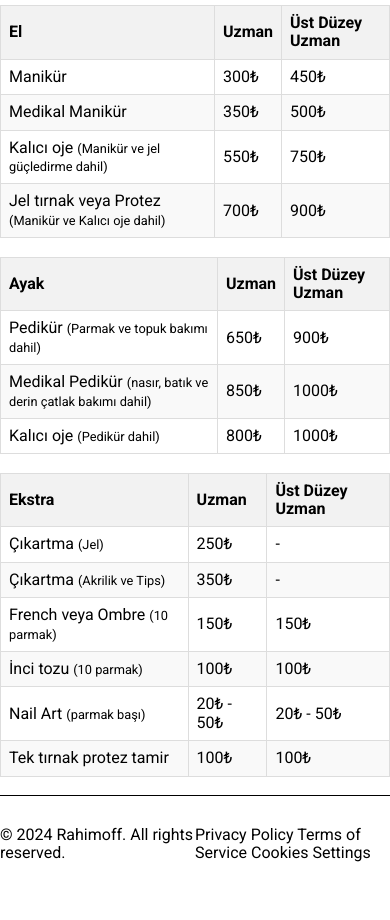
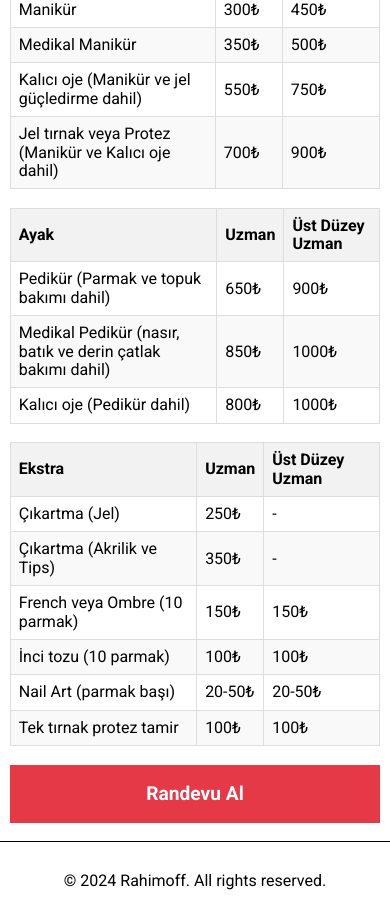
Before and after one commit to ruslanrahimov/rahimoff_nails_website_temp, a plain HTML site: page index.html in a window 390 px wide. Shown: the part 150-1070 px from the top of the page. Before the commit the page ends 1043 px from the top, so only its background shows below. Drawn offline with Linux system fonts and the light colour scheme.

Commit message:
add table generation and fetching data from json

```diff
--- a/css/style.css
+++ b/css/style.css
@@ -45,6 +45,9 @@ h1 {
   background-color: #e63948;
 }
 
+.appoint__button--mobile {
+  display: none;
+}
 .container {
   max-width: 1140px;
   margin: 0 auto;
@@ -53,10 +56,16 @@ h1 {
 .main {
   flex: 1 0 auto;
 }
+
+.copyright__block {
+  text-align: center;
+}
+
 .footer__inner {
   display: grid;
-  grid-template-columns: 1fr 1fr;
+  grid-template-columns: 1fr;
 }
+
 .footer {
   flex-shrink: 0;
   border-top: 1px solid #000;
@@ -79,3 +88,45 @@ th {
 tr:nth-child(even) {
   background-color: #f9f9f9;
 }
+
+.privacy__block {
+  display: flex;
+  justify-content: space-around;
+}
+
+@media screen and (max-width: 1210px) {
+  .container,
+  .header__nav-inner {
+    width: 90%;
+  }
+}
+@media screen and (max-width: 450px) {
+  .appoint__button--desktop {
+    display: none;
+  }
+  .appoint__button--mobile {
+    display: block;
+  }
+
+  .header__nav-inner {
+    justify-content: center;
+  }
+
+  .container {
+    width: 95%;
+  }
+
+  .appoint__button {
+    text-align: center;
+    padding: 18px 0;
+    font-size: 1.2rem;
+    font-weight: bold;
+    width: 100%;
+    margin: 0 auto;
+  }
+
+  .footer__inner {
+    grid-template-columns: 1fr;
+    gap: 20px;
+  }
+}
--- /dev/null
+++ b/data/extras.json
@@ -0,0 +1,34 @@
+{
+  "data": [
+    {
+      "service": "Çıkartma (Jel)",
+      "masterPrice": 250,
+      "topMasterPrice": null
+    },
+    {
+      "service": "Çıkartma (Akrilik ve Tips)",
+      "masterPrice": 350,
+      "topMasterPrice": null
+    },
+    {
+      "service": "French veya Ombre (10 parmak)",
+      "masterPrice": 150,
+      "topMasterPrice": 150
+    },
+    {
+      "service": "İnci tozu (10 parmak)",
+      "masterPrice": 100,
+      "topMasterPrice": 100
+    },
+    {
+      "service": "Nail Art (parmak başı)",
+      "masterPrice": "20-50",
+      "topMasterPrice": "20-50"
+    },
+    {
+      "service": "Tek tırnak protez tamir",
+      "masterPrice": 100,
+      "topMasterPrice": 100
+    }
+  ]
+}
--- /dev/null
+++ b/data/foots.json
@@ -0,0 +1,19 @@
+{
+  "data": [
+    {
+      "service": "Pedikür (Parmak ve topuk bakımı dahil)",
+      "masterPrice": 650,
+      "topMasterPrice": 900
+    },
+    {
+      "service": "Medikal Pedikür (nasır, batık ve derin çatlak bakımı dahil)",
+      "masterPrice": 850,
+      "topMasterPrice": 1000
+    },
+    {
+      "service": "Kalıcı oje (Pedikür dahil)",
+      "masterPrice": 800,
+      "topMasterPrice": 1000
+    }
+  ]
+}
--- /dev/null
+++ b/data/hands.json
@@ -0,0 +1,24 @@
+{
+  "data": [
+    {
+      "service": "Manikür",
+      "masterPrice": 300,
+      "topMasterPrice": 450
+    },
+    {
+      "service": "Medikal Manikür",
+      "masterPrice": 350,
+      "topMasterPrice": 500
+    },
+    {
+      "service": "Kalıcı oje (Manikür ve jel güçledirme dahil)",
+      "masterPrice": 550,
+      "topMasterPrice": 750
+    },
+    {
+      "service": "Jel tırnak veya Protez (Manikür ve Kalıcı oje dahil)",
+      "masterPrice": 700,
+      "topMasterPrice": 900
+    }
+  ]
+}
--- a/index.html
+++ b/index.html
@@ -17,129 +17,30 @@
         <nav class="header__nav header__nav-outer">
             <div class="header__nav-inner">
                 <div class="nav__logo">
-                    <img src="./src/img/old_logo.png" alt="rahimoff nail Studio" class="logo" />
+                    <img src="./src/img/logo.svg" height="48px" width="128px" alt="rahimoff nail Studio" class="logo" />
                 </div>
-                <a href="#" class="appoint__button">Randevu Al</a>
+                <a href="https://api.whatsapp.com/message/VOKLGRUT35SZM1?autoload=1&app_absent=0"
+                    class="appoint__button appoint__button--desktop">Randevu Al</a>
             </div>
         </nav>
     </header>
     <main class="main container">
-        <h1 class="main__title">Fiyat Listesi</h1>
-        <table>
-            <thead>
-                <tr>
-                    <th>El</th>
-                    <th>Uzman</th>
-                    <th>Üst Düzey Uzman</th>
-                </tr>
-            </thead>
-            <tbody>
-                <tr>
-                    <td>Manikür</td>
-                    <td>300&#8378;</td>
-                    <td>450&#8378;</td>
-                </tr>
-                <tr>
-                    <td>Medikal Manikür</td>
-                    <td>350&#8378;</td>
-                    <td>500&#8378;</td>
-                </tr>
-                <tr>
-                    <td>Kalıcı oje <small>(Manikür ve jel güçledirme dahil)</small></td>
-                    <td>550&#8378;</td>
-                    <td>750&#8378;</td>
-                </tr>
-                <tr>
-                    <td>Jel tırnak veya Protez <small>(Manikür ve Kalıcı oje dahil)
-                        </small></td>
-                    <td>700&#8378;</td>
-                    <td>900&#8378;</td>
-                </tr>
-            </tbody>
-        </table>
         <br>
-        <table>
-            <thead>
-                <tr>
-                    <th>Ayak</th>
-                    <th>Uzman</th>
-                    <th>Üst Düzey Uzman</th>
-                </tr>
-            </thead>
-            <tbody>
-                <tr>
-                    <td>Pedikür <small>(Parmak ve topuk bakımı dahil)</small></td>
-                    <td>650&#8378;</td>
-                    <td>900&#8378;</td>
-                </tr>
-                <tr>
-                    <td>Medikal Pedikür <small>(nasır, batık ve derin çatlak bakımı dahil)</small></td>
-                    <td>850&#8378;</td>
-                    <td>1000&#8378;</td>
-                </tr>
-                <tr>
-                    <td>Kalıcı oje <small>(Pedikür dahil)</small></td>
-                    <td>800&#8378;</td>
-                    <td>1000&#8378;</td>
-                </tr>
-
-            </tbody>
-        </table>
-        <br>
-        <table>
-            <thead>
-                <tr>
-                    <th>Ekstra</th>
-                    <th>Uzman</th>
-                    <th>Üst Düzey Uzman</th>
-                </tr>
-            </thead>
-            <tbody>
-                <tr>
-                    <td>Çıkartma <small>(Jel)</small></td>
-                    <td>250&#8378;</td>
-                    <td>-</td>
-                </tr>
-                <tr>
-                    <td>Çıkartma <small>(Akrilik ve Tips)</small></td>
-                    <td>350&#8378;</td>
-                    <td>-</td>
-                </tr>
-                <tr>
-                    <td>French veya Ombre <small>(10 parmak)</small></td>
-                    <td>150&#8378;</td>
-                    <td>150&#8378;</td>
-                </tr>
-                <tr>
-                    <td>İnci tozu <small>(10 parmak)</small></td>
-                    <td>100&#8378;</td>
-                    <td>100&#8378;</td>
-                </tr>
-                <tr>
-                    <td>Nail Art <small>(parmak başı)</small></td>
-                    <td>20&#8378; - 50&#8378;</td>
-                    <td>20&#8378; - 50&#8378;</td>
-                </tr>
-                <tr>
-                    <td>Tek tırnak protez tamir</td>
-                    <td>100&#8378;</td>
-                    <td>100&#8378;</td>
-                </tr>
-            </tbody>
-        </table>
+        <div class="price-list--hands"></div>
+        <div class="price-list--foots"></div>
+        <div class="price-list--extras"></div>
+        <a href="https://api.whatsapp.com/message/VOKLGRUT35SZM1?autoload=1&app_absent=0"
+            class="appoint__button appoint__button--mobile">Randevu Al</a>
         <br>
     </main>
     <footer class="footer footer__outer">
         <div class="footer__inner container">
             <div class="copyright__block">&#169; 2024 Rahimoff. All rights reserved.</div>
-            <div class="privacy__block">
-                <a href="/privacy" class="privacy__link">Privacy Policy</a>
-                <a href="/terms" class="terms__link">Terms of Service</a>
-                <a href="/cookies" class="cookies__link">Cookies Settings</a>
-            </div>
+
         </div>
 
     </footer>
+    <script src="./js/script.js"></script>
 </body>
 
 </html>
--- /dev/null
+++ b/js/script.js
@@ -0,0 +1,74 @@
+const getPrices = (fileName) => async () => {
+  try {
+    const response = await fetch(`../data/${fileName}.json`);
+    if (!response.ok) {
+      throw new Error(`Failed to fetch data: ${response.statusText}`);
+    }
+    return await response.json();
+  } catch (error) {
+    console.error(`Error fetching ${fileName}:`, error);
+    return null;
+  }
+};
+
+const createTable = (data, tableType) => {
+  if (!Array.isArray(data) || data.length === 0) {
+    return "<p>No data available</p>";
+  }
+
+  const MASTER = "Uzman";
+  const TOP_MASTER = "Üst Düzey Uzman";
+
+  const tableHeaders = [tableType, MASTER, TOP_MASTER];
+
+  let table = "<table>";
+
+  table += "<thead><tr>";
+  tableHeaders.forEach((header) => {
+    table += `<th>${header}</th>`;
+  });
+  table += "</tr></thead>";
+
+  table += "<tbody>";
+  data.forEach((row) => {
+    table += "<tr>";
+    Object.values(row).forEach((value, index) => {
+      if (index === 0) {
+        table += `<td>${value}</td>`;
+      } else {
+        table += `<td>${value != null ? value + "&#8378;" : "-"}</td>`;
+      }
+    });
+    table += "</tr>";
+  });
+  table += "</tbody>";
+
+  table += "</table><br>";
+
+  return table;
+};
+
+(async () => {
+  const getHandsPrices = getPrices("hands");
+  const getFootsPrices = getPrices("foots");
+  const getExtrasPrices = getPrices("extras");
+
+  const handsPrices = await getHandsPrices();
+  const footsPrices = await getFootsPrices();
+  const extrasPrices = await getExtrasPrices();
+
+  if (handsPrices && handsPrices.data) {
+    const handsPriceList = createTable(handsPrices.data, "El");
+    document.querySelector(".price-list--hands").innerHTML = handsPriceList;
+  }
+
+  if (footsPrices && footsPrices.data) {
+    const footsPriceList = createTable(footsPrices.data, "Ayak");
+    document.querySelector(".price-list--foots").innerHTML = footsPriceList;
+  }
+
+  if (extrasPrices && extrasPrices.data) {
+    const extrasPriceList = createTable(extrasPrices.data, "Ekstra");
+    document.querySelector(".price-list--extras").innerHTML = extrasPriceList;
+  }
+})();
```
Also changed, not shown: src/img/logo.svg (added).
